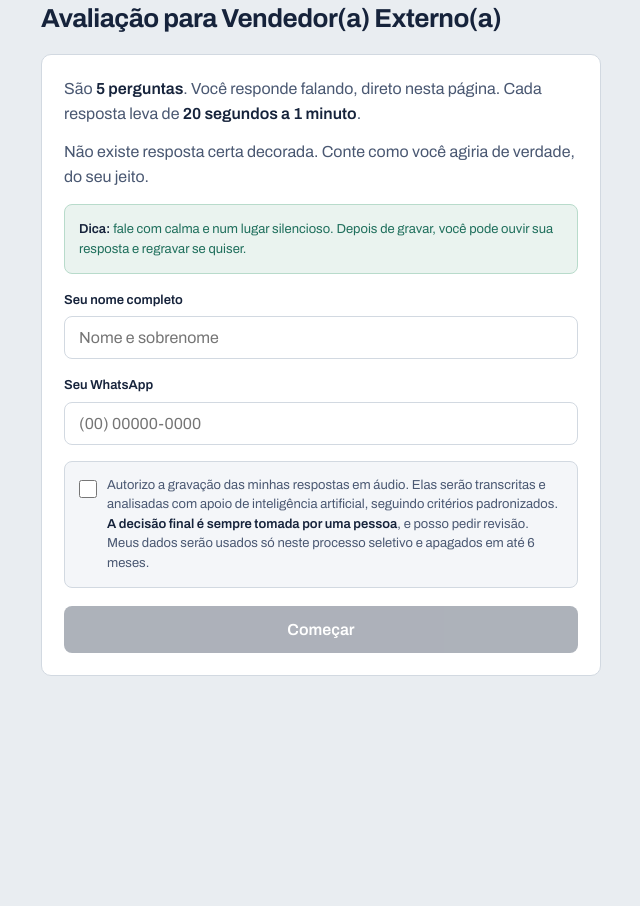
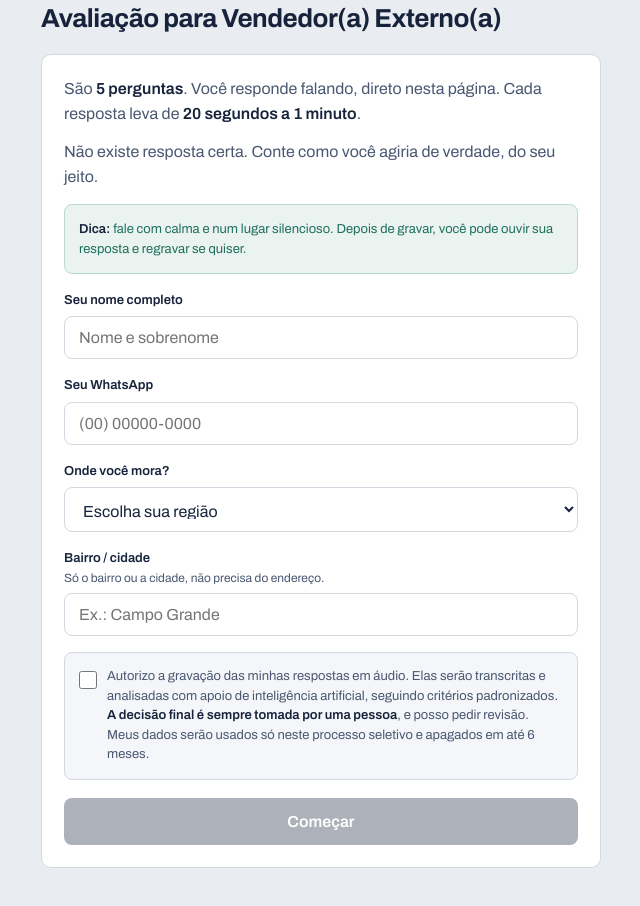
Before and after one commit to Megario123/avaliacao, a plain HTML site: page index.html in a window 1280 px wide. Shown: the part 42-948 px from the top of the page, without its empty margins (319-959 px from the left). Before the commit the page ends 800 px from the top, so only its background shows below. Drawn offline with Linux system fonts and the light colour scheme.

Commit message:
Enhance form with region and neighborhood inputs
Added region and neighborhood/city fields to the form and updated validation logic.

```diff
--- a/index.html
+++ b/index.html
@@ -28,9 +28,11 @@
   .trilha{flex:1;height:2px;background:var(--line)}
   .parada.feita .trilha{background:var(--ok)}
   label{display:block;font-size:13px;font-weight:600;margin-bottom:6px}
-  input[type=text]{width:100%;padding:12px 14px;border:1px solid var(--line);border-radius:8px;
+  input[type=text],select{width:100%;padding:12px 14px;border:1px solid var(--line);border-radius:8px;
     font-family:inherit;font-size:16px;color:var(--ink);background:var(--card);margin-bottom:16px}
-  input[type=text]:focus{outline:2px solid var(--ink);outline-offset:-1px;border-color:var(--ink)}
+  input[type=text]:focus,select:focus{outline:2px solid var(--ink);outline-offset:-1px;border-color:var(--ink)}
+  /* [NOVO] texto de ajuda abaixo do rotulo */
+  .ajuda{display:block;font-size:12px;font-weight:400;color:var(--ink-2);margin-top:1px}
   .aceite{display:flex;gap:10px;align-items:flex-start;background:#F4F6F9;border:1px solid var(--line);
     border-radius:8px;padding:14px;margin-bottom:18px}
   .aceite input{margin-top:4px;width:18px;height:18px;flex-shrink:0}
@@ -77,7 +79,7 @@
     <h1>Avaliação para Vendedor(a) Externo(a)</h1>
     <div class="card">
       <p>São <strong>5 perguntas</strong>. Você responde falando, direto nesta página. Cada resposta leva de <strong>20 segundos a 1 minuto</strong>.</p>
-      <p>Não existe resposta certa decorada. Conte como você agiria de verdade, do seu jeito.</p>
+      <p>Não existe resposta certa. Conte como você agiria de verdade, do seu jeito.</p>
       <div class="aviso" style="background:#EAF3EF;border-color:#B8DBCB;color:#1F6F5C">
         <strong>Dica:</strong> fale com calma e num lugar silencioso. Depois de gravar, você pode ouvir sua resposta e regravar se quiser.
       </div>
@@ -85,6 +87,24 @@
       <input type="text" id="nome" autocomplete="name" placeholder="Nome e sobrenome">
       <label for="fone">Seu WhatsApp</label>
       <input type="text" id="fone" inputmode="tel" autocomplete="tel" placeholder="(00) 00000-0000">
+      <!-- [NOVO] regiao e bairro/cidade: so organizam o processo, NAO entram na avaliacao -->
+      <label for="regiao">Onde você mora?</label>
+      <select id="regiao">
+        <option value="">Escolha sua região</option>
+        <option>Rio – Zona Sul</option>
+        <option>Rio – Zona Norte</option>
+        <option>Rio – Zona Oeste</option>
+        <option>Rio – Centro</option>
+        <option>Baixada Fluminense</option>
+        <option>Niterói / São Gonçalo</option>
+        <option>Sul Fluminense</option>
+        <option>Região Serrana</option>
+        <option>Região dos Lagos</option>
+        <option>Norte Fluminense</option>
+        <option>Outra</option>
+      </select>
+      <label for="bairro">Bairro / cidade <span class="ajuda">Só o bairro ou a cidade, não precisa do endereço.</span></label>
+      <input type="text" id="bairro" autocomplete="address-level2" maxlength="80" placeholder="Ex.: Campo Grande">
       <div class="aceite">
         <input type="checkbox" id="aceite">
         <span>Autorizo a gravação das minhas respostas em áudio. Elas serão transcritas e analisadas com apoio de inteligência artificial, seguindo critérios padronizados. <strong>A decisão final é sempre tomada por uma pessoa</strong>, e posso pedir revisão. Meus dados serão usados só neste processo seletivo e apagados em até 6 meses.</span>
@@ -167,9 +187,13 @@ const SR = window.SpeechRecognition || window.webkitSpeechRecognition;
 const temTranscricao = !!SR;
 
 function validar() {
-  el('btn-comecar').disabled = !(el('nome').value.trim().length > 2 && el('aceite').checked);
+  // [NOVO] so libera com nome, regiao, bairro e aceite
+  el('btn-comecar').disabled = !(el('nome').value.trim().length > 2 && el('regiao').value
+    && el('bairro').value.trim().length > 1 && el('aceite').checked);
 }
 el('nome').addEventListener('input', validar);
+el('regiao').addEventListener('change', validar);   // [NOVO]
+el('bairro').addEventListener('input', validar);    // [NOVO]
 el('aceite').addEventListener('change', validar);
 el('btn-comecar').addEventListener('click', () => {
   el('tela-inicio').classList.add('oculto');
@@ -334,6 +358,7 @@ async function enviarFinal() {
     await enviarAPI({
       acao: 'finalizar', sessao: SESSAO, nome: el('nome').value.trim(),
       telefone: el('fone').value.trim(), nivel: NIVEL, consentimento: true,
+      regiao: el('regiao').value, bairro: el('bairro').value.trim(),   // [NOVO]
       navegador: navigator.userAgent.slice(0, 120), respostas: respostas
     });
     el('msg-fim').textContent = 'Obrigado! Nossa equipe vai analisar suas respostas e entrar em contato pelo WhatsApp.';
```
